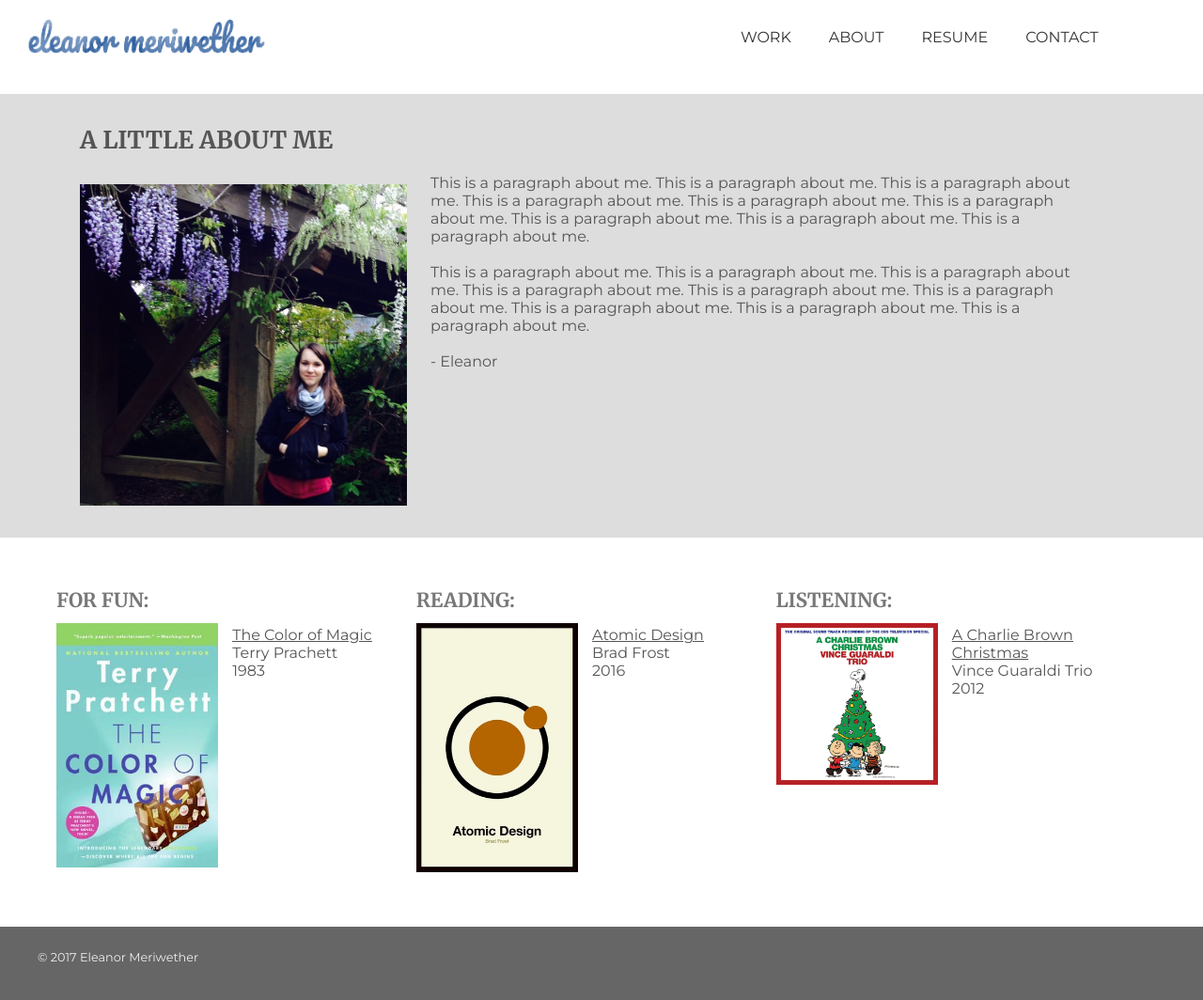
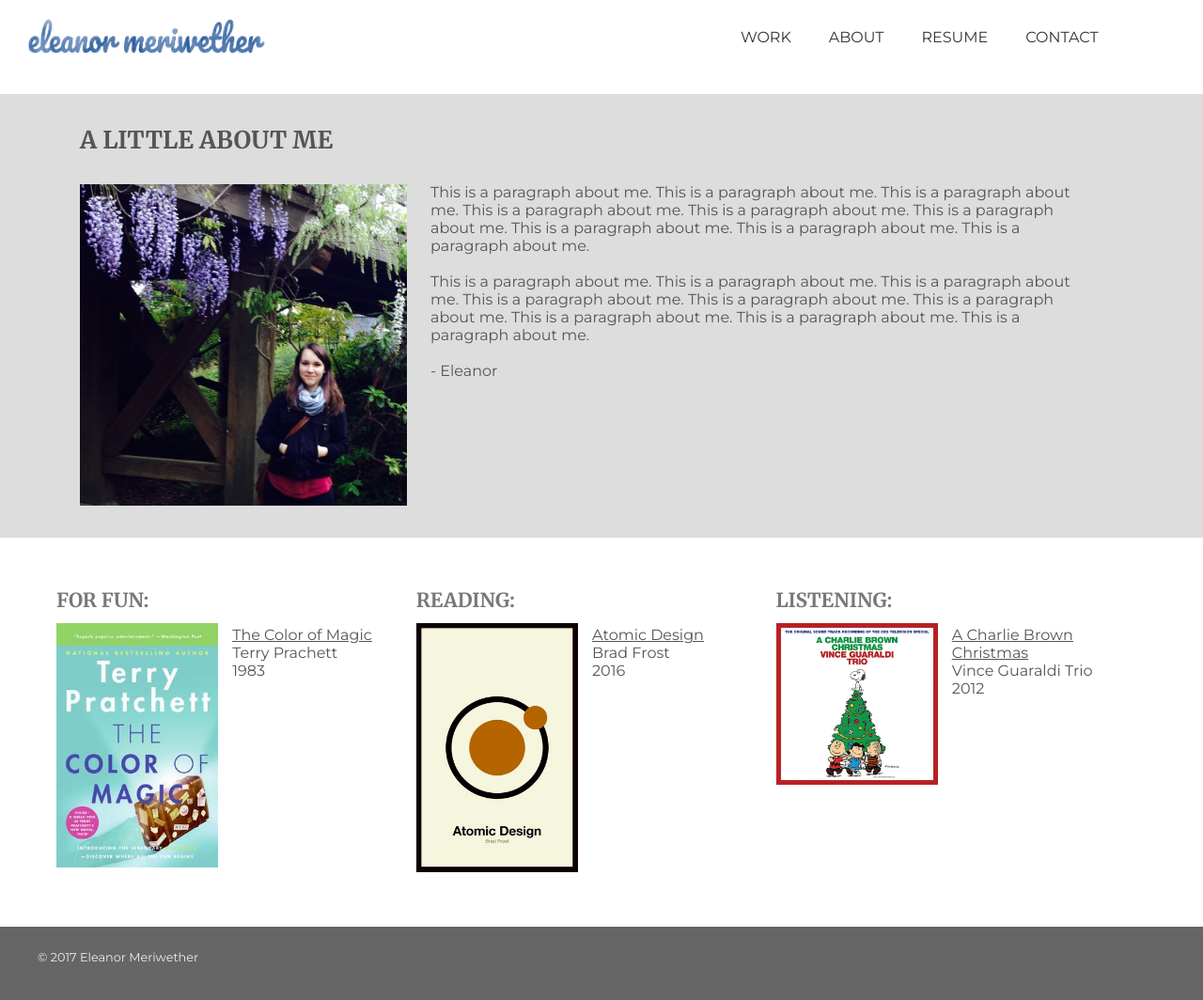
Before and after one commit to emeriwether/emeriwether.github.io, a Jekyll site: the page built from about.html, in a window 1280 px wide. Shown: the whole page at 94% size. Built offline with Jekyll 4.4.1, drawn with Linux system fonts in a browser that asks for light colours; nearby versions of some CDN libraries.

Commit message:
increase padding above p in about me main

```diff
--- a/css/styles.css
+++ b/css/styles.css
@@ -115,7 +115,7 @@
 section.main article div { float: left; text-align: left; margin-left: 25px; margin-top: 25px;}
 section.main article div:nth-child(1) { width: 30%; }
 section.main article div:nth-child(2) { width: 60%; }
-section.main article div p { padding-top: 50px; }
+section.main article div p { padding-top: 60px; }
 section.main article div img { width: 100%; max-height: 400px; max-width: 400px; }
 section.main article div h2 { padding-bottom: 20px; }
 
```
